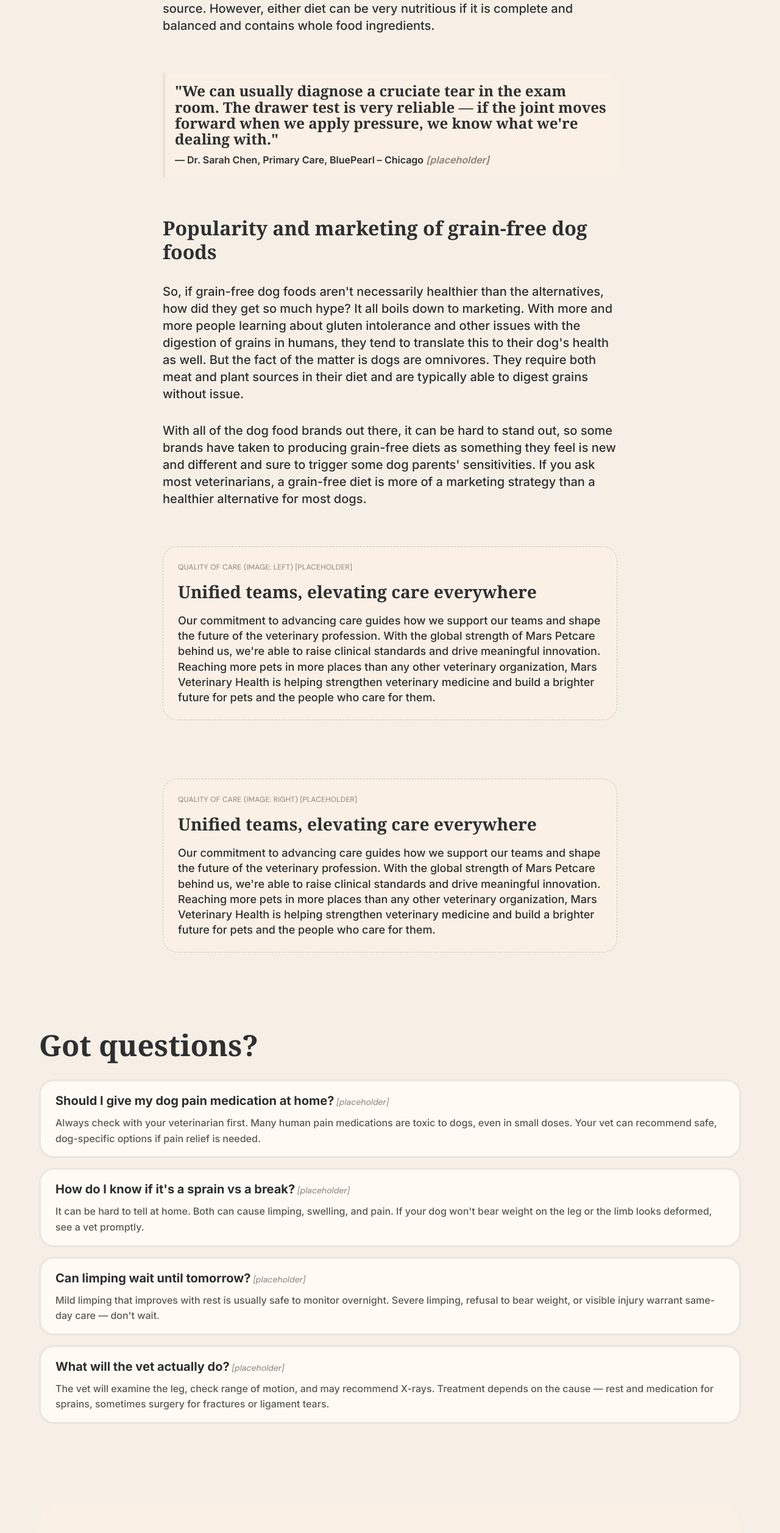
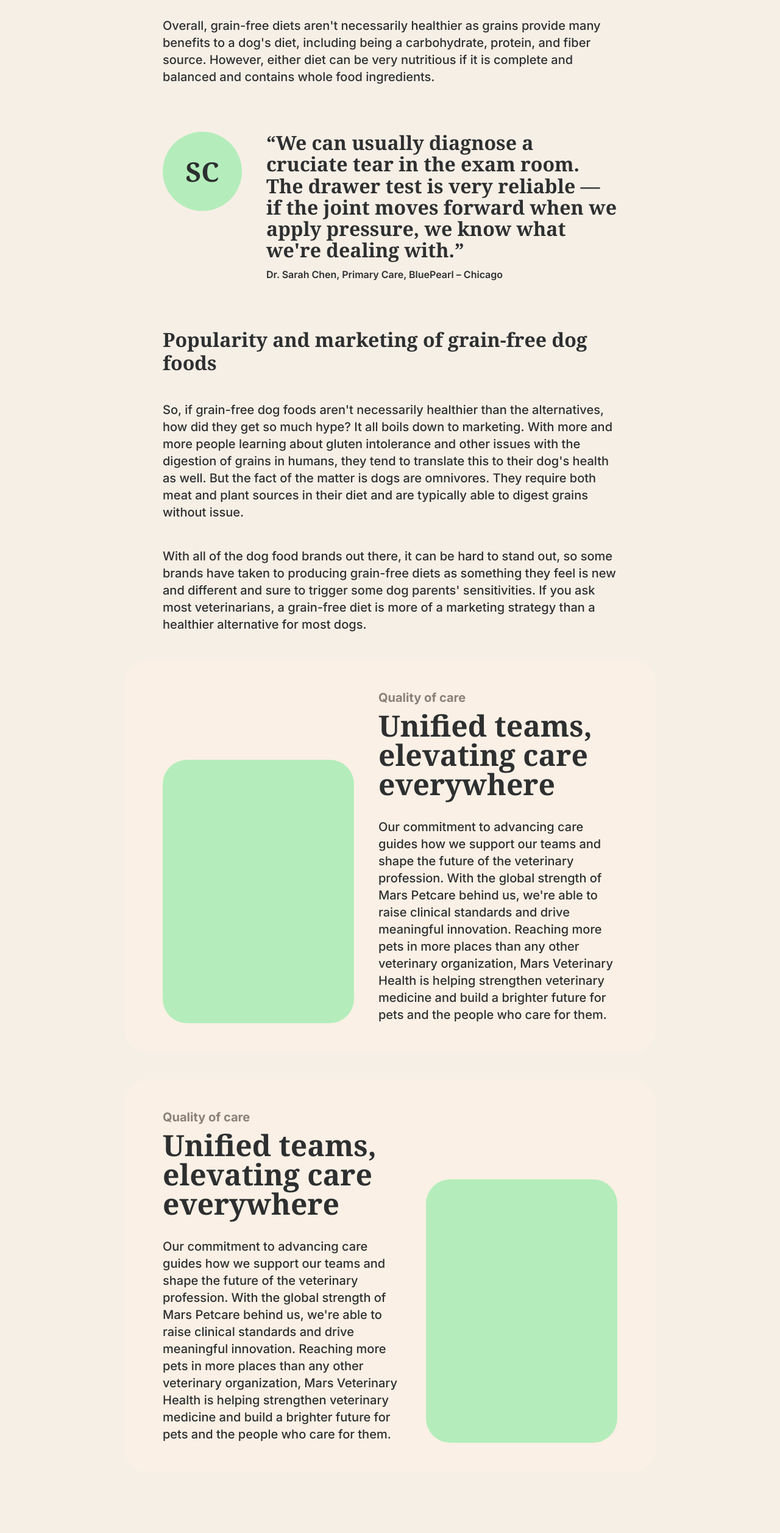
Before and after one commit to mparisi79/mypetfam, a Next.js app: page /complete-pet-care/articles/is-grain-free-diet-good-for-dogs in a window 1280 px wide. Shown: the part 2209-4723 px from the top of the page at 61% size. Built offline with nearby package versions, Linux system fonts and the light colour scheme; a web font is replaced by a local one.

Commit message:
Update page.tsx

```diff
--- a/app/complete-pet-care/articles/[slug]/page.tsx
+++ b/app/complete-pet-care/articles/[slug]/page.tsx
@@ -1,14 +1,12 @@
 import { notFound } from 'next/navigation'
 import type { Metadata } from 'next'
-import type { ReactNode } from 'react'
-import {
-  getArticleBySlug,
-  getAllArticleSlugs,
-  type ArticleBlock,
-} from '@/lib/articles'
+import { getArticleBySlug, getAllArticleSlugs } from '@/lib/articles'
 import ArticleHero from '@/components/article/ArticleHero'
 import ArticleSidebar from '@/components/article/ArticleSidebar'
 import MainTakeaways from '@/components/article/MainTakeaways'
+import ArticleBody from '@/components/article/ArticleBody'
+import FAQAccordion from '@/components/article/FAQAccordion'
+import RelatedResources from '@/components/article/RelatedResources'
 
 export function generateStaticParams() {
   return getAllArticleSlugs().map((slug) => ({ slug }))
@@ -18,57 +16,6 @@ export function generateMetadata({ params }: { params: { slug: string } }): Meta
   const article = getArticleBySlug(params.slug)
   if (!article) return { title: 'Article not found — MyPetfam' }
   return { title: `${article.title} — MyPetfam`, description: article.subtitle }
-}
-
-function renderBlock(block: ArticleBlock, i: number): ReactNode {
-  switch (block.type) {
-    case 'h2':
-      return (
-        <h2
-          key={i}
-          id={block.id}
-          className="font-display font-bold text-ink text-[26px] md:text-[30px] lg:text-[32px] leading-[1.2] scroll-mt-24"
-        >
-          {block.text}
-        </h2>
-      )
-    case 'paragraph':
-      return (
-        <p
-          key={i}
-          className="font-body font-medium text-ink text-[18px] lg:text-[20px] leading-[1.4] [&_a]:text-link-teal [&_a]:underline"
-          dangerouslySetInnerHTML={{ __html: block.html }}
-        />
-      )
-    case 'pullQuote':
-      return (
-        <blockquote key={i} className="my-8 p-4 border-l-4 border-paper-5 bg-paper-2 rounded-r-2xl">
-          <p className="font-display font-bold text-ink text-[24px] leading-[1.1]">"{block.quote}"</p>
-          <footer className="mt-2 font-body font-semibold text-ink text-[16px]">
-            — {block.attribution}
-            {block.placeholder ? <span className="text-taupe italic"> [placeholder]</span> : null}
-          </footer>
-        </blockquote>
-      )
-    case 'qualityOfCareCard':
-      return (
-        <div key={i} className="my-8 p-6 bg-paper-2 border border-dashed border-taupe/40 rounded-3xl">
-          <div className="text-[12px] uppercase tracking-wide text-taupe">
-            {block.eyebrow} (image: {block.imageSide})
-            {block.placeholder ? ' [placeholder]' : ''}
-          </div>
-          <h3 className="mt-2 font-display font-extrabold text-ink text-[28px]">{block.title}</h3>
-          <p className="mt-3 font-body text-ink text-[18px] leading-[1.4]">{block.body}</p>
-        </div>
-      )
-    case 'darkSection':
-      return (
-        <div key={i} className="my-8 p-6 bg-ink text-paper-1 rounded-3xl">
-          <div className="text-[12px] opacity-70 mb-2">[dark section]</div>
-          {block.blocks.map((b, j) => renderBlock(b, j))}
-        </div>
-      )
-  }
 }
 
 export default function ArticlePage({ params }: { params: { slug: string } }) {
@@ -89,41 +36,26 @@ export default function ArticlePage({ params }: { params: { slug: string } }) {
       </div>
 
       <div className="bg-paper-1 px-6 md:px-16 lg:px-[267px] py-12">
-        <div className="max-w-[904px] mx-auto flex flex-col gap-8">
-          {article.body.map((b, i) => renderBlock(b, i))}
+        <div className="max-w-[904px] mx-auto">
+          <ArticleBody blocks={article.body} theme="cream" />
         </div>
       </div>
 
       {article.faqs && (
-        <section className="bg-paper-1 px-6 md:px-16 py-12">
-          <div className="max-w-[1376px] mx-auto">
-            <h2 className="font-display font-extrabold text-ink text-[40px] lg:text-[48px] leading-none mb-8">Got questions?</h2>
-            <div className="flex flex-col gap-4">
-              {article.faqs.map((f, i) => (
-                <div key={i} className="bg-paper-4 border-[3px] border-ink/10 rounded-3xl px-6 py-4">
-                  <strong className="font-body font-bold text-ink text-[20px]">{f.question}</strong>
-                  {f.placeholder && <span className="text-taupe italic text-sm"> [placeholder]</span>}
-                  <p className="mt-2 font-body text-ink/80">{f.answer}</p>
-                </div>
-              ))}
-            </div>
+        <section className="bg-paper-1 px-6 md:px-16 py-16">
+          <div className="max-w-[1376px] mx-auto px-2 md:px-8">
+            <h2 className="font-display font-extrabold text-ink text-[36px] md:text-[42px] lg:text-[48px] leading-none mb-10">
+              Got questions?
+            </h2>
+            <FAQAccordion faqs={article.faqs} />
           </div>
         </section>
       )}
 
       {article.relatedResources && (
-        <section className="bg-paper-1 px-6 md:px-16 pt-20 pb-12">
-          <div className="max-w-[1376px] mx-auto bg-paper-2 rounded-[40px] p-12">
-            <h2 className="font-display font-extrabold text-ink text-[40px] lg:text-[48px] leading-none text-center mb-10">More resources for you</h2>
-            <div className="grid grid-cols-1 md:grid-cols-3 gap-6">
-              {article.relatedResources.map((r, i) => (
-                <a key={i} href={r.href} className="bg-paper-3 rounded-3xl p-6 hover:shadow-md transition-shadow">
-                  <div className="font-display font-bold text-ink text-[24px]">{r.title}</div>
-                  <p className="mt-2 font-body font-semibold text-ink/80">{r.description}</p>
-                  {r.placeholder && <span className="text-taupe italic text-sm">[placeholder]</span>}
-                </a>
-              ))}
-            </div>
+        <section className="bg-paper-1 px-6 md:px-16 pt-12 pb-20">
+          <div className="max-w-[1376px] mx-auto">
+            <RelatedResources resources={article.relatedResources} />
           </div>
         </section>
       )}
```
